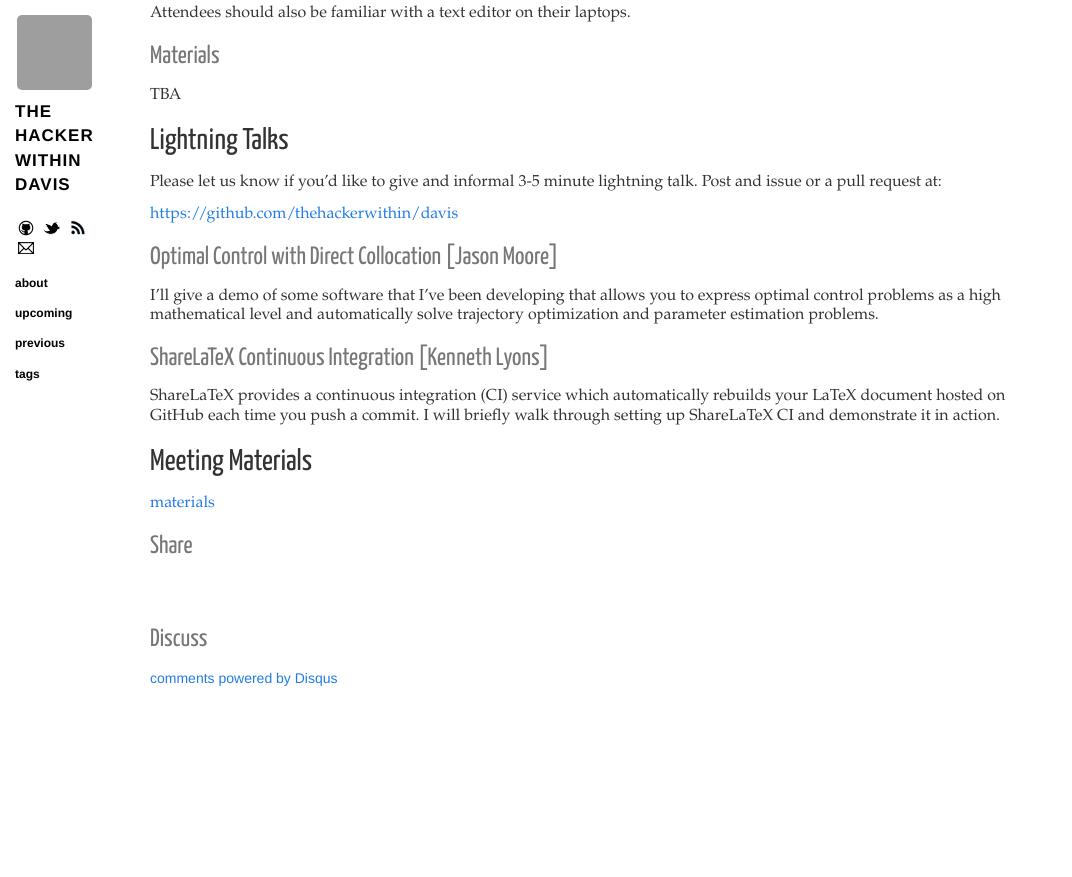
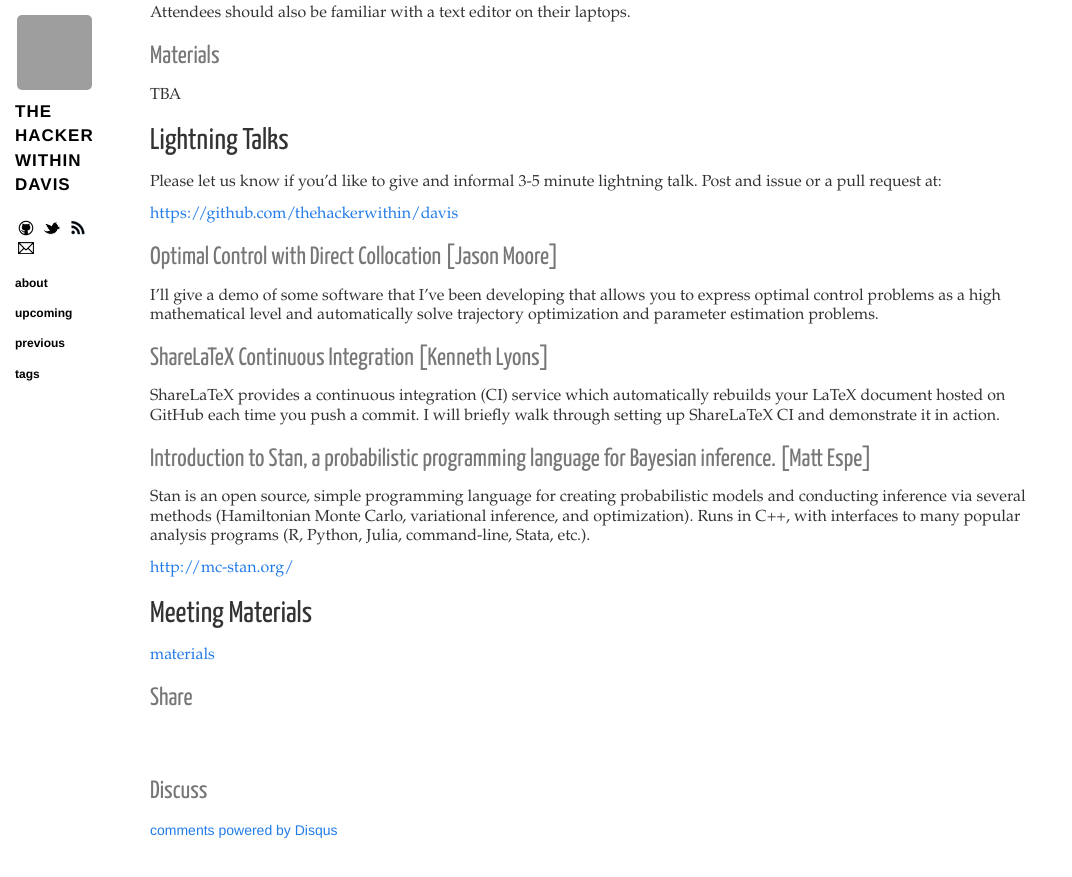
Before and after one commit to thehackerwithin/davis, a Jekyll site: the page built from _posts/2016-03-10-sql.markdown, in a window 1280 px wide and 900 px high, scrolled down 600 px. Shown: the top 877 px of the window, without its empty margins (0-1072 px from the left). Built offline with Jekyll 4.4.1, drawn with Linux system fonts in a browser that asks for light colours; nearby versions of some CDN libraries; comment, search, counter and statistics services are not loaded; before the commit the page ends 1348 px from its top, so only the background shows below that; grey boxes are pictures that could not be loaded.

Commit message:
Added STAN blurb for the 10th.

```diff
--- a/_posts/2016-03-10-sql.markdown
+++ b/_posts/2016-03-10-sql.markdown
@@ -64,6 +64,15 @@
 I will briefly walk through setting up ShareLaTeX CI and demonstrate it in
 action.
 
+### Introduction to Stan, a probabilistic programming language for Bayesian inference. [Matt Espe]
+
+Stan is an open source, simple programming language for creating probabilistic
+models and conducting inference via several methods (Hamiltonian Monte Carlo,
+variational inference, and optimization). Runs in C++, with interfaces to many
+popular analysis programs (R, Python, Julia, command-line, Stata, etc.).
+
+[http://mc-stan.org/](http://mc-stan.org/)
+
 ## Meeting Materials
 
 [materials](https://github.com/thehackerwithin/davis/tree/gh-pages/meeting-materials/2016-03-10)
```
